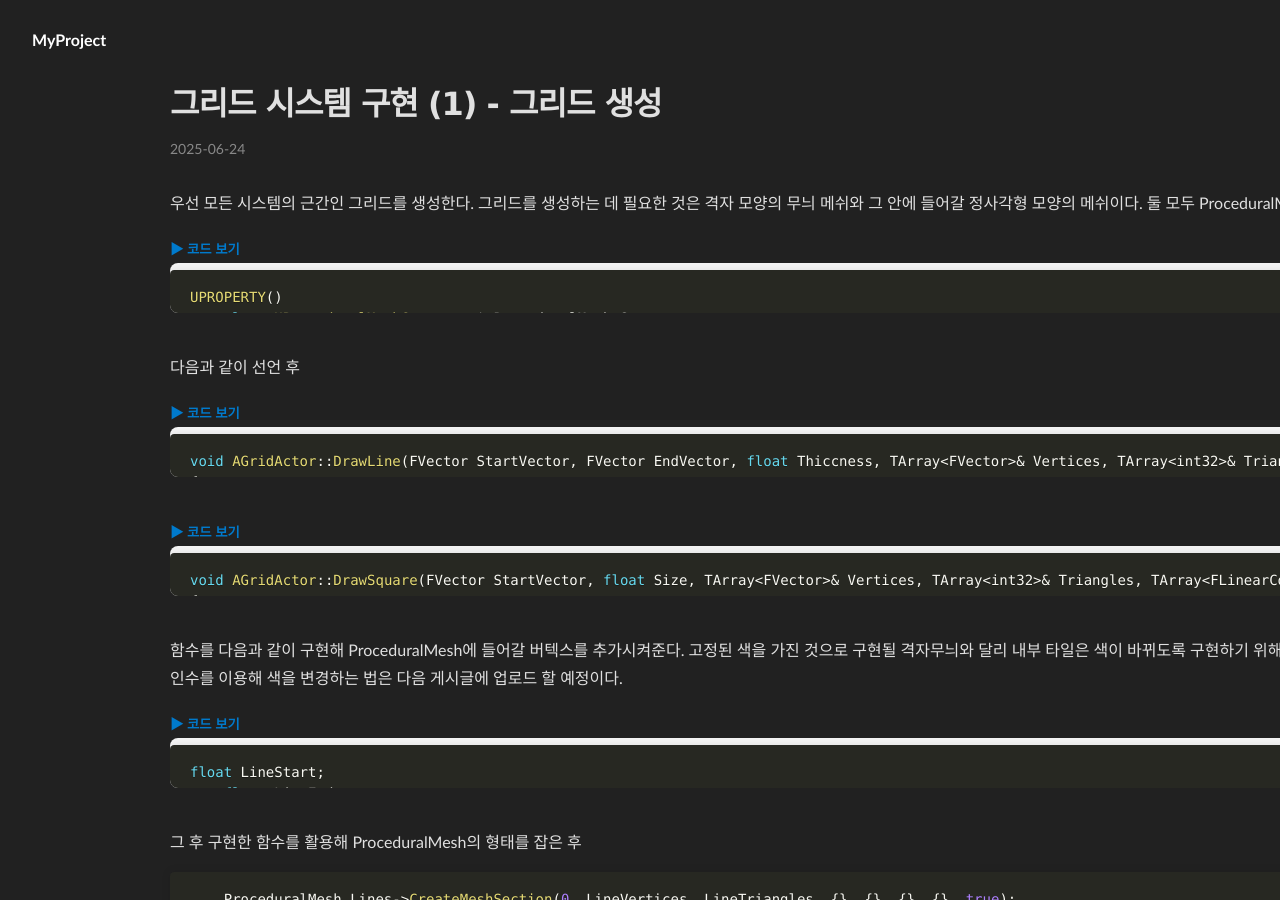
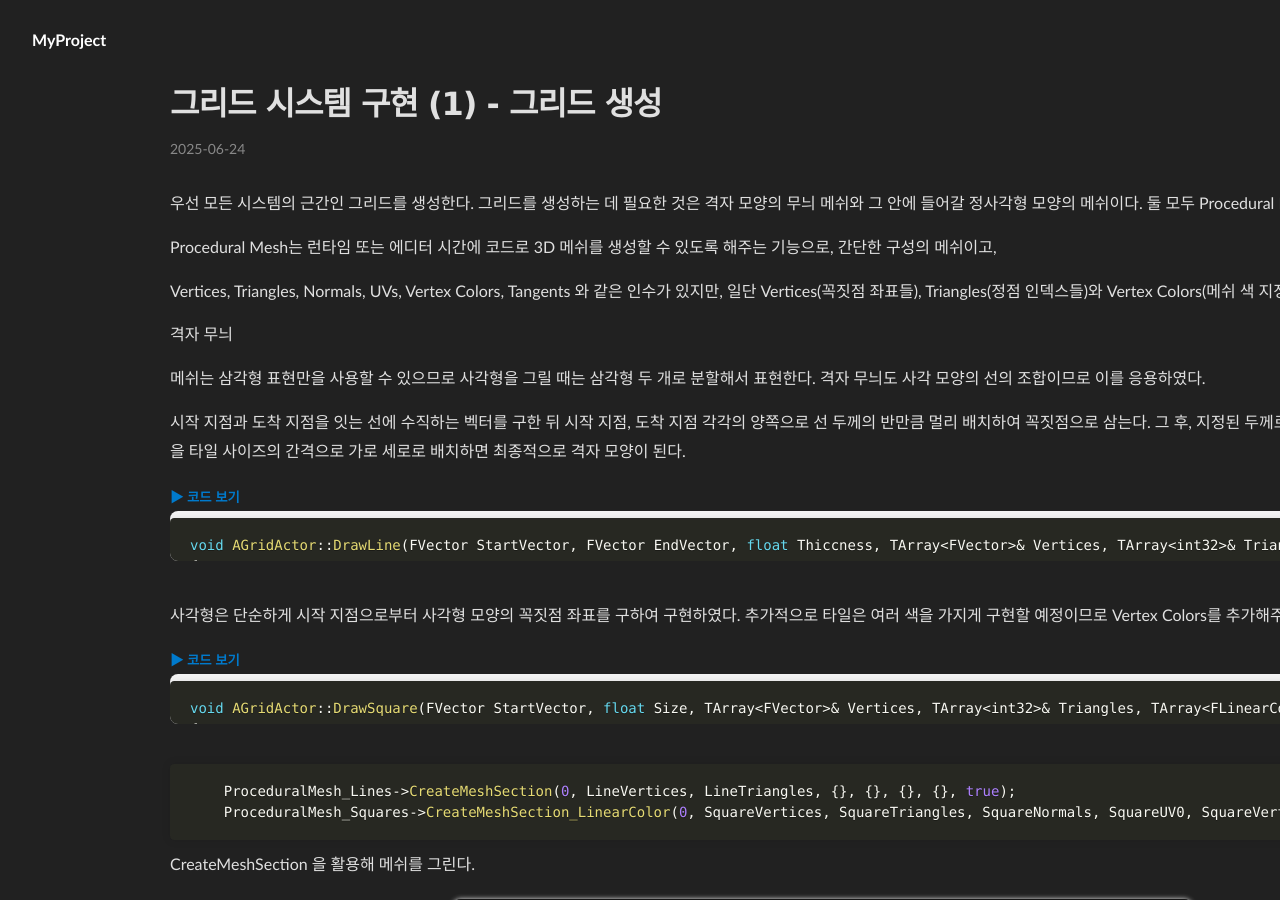
Before and after one commit to sqqaazz/MyProject, a Jekyll site: the page built from _posts/2025-06-24-Grid1.md, in a window 1280 px wide and 900 px high. Built offline with Jekyll 4.4.1, drawn with Linux system fonts in a browser that asks for light colours.

Commit message:
2025-06-28

````diff
--- a/_posts/2025-06-24-Grid1.md
+++ b/_posts/2025-06-24-Grid1.md
@@ -8,45 +8,21 @@
  둘 모두 ProceduralMesh를 활용해 구현하였다."
 ---
  우선 모든 시스템의 근간인 그리드를 생성한다.
-그리드를 생성하는 데 필요한 것은 격자 모양의 무늬 메쉬와 그 안에 들어갈 정사각형 모양의 메쉬이다. 둘 모두 ProceduralMesh를 활용해 구현하였다.
+그리드를 생성하는 데 필요한 것은 격자 모양의 무늬 메쉬와 그 안에 들어갈 정사각형 모양의 메쉬이다. 둘 모두 Procedural Mesh를 활용해 구현하였다.
 
-<div class="code-toggle">
-  <button class="toggle-btn" onclick="this.nextElementSibling.classList.toggle('collapsed')">
-    ▶ 코드 보기
-  </button>
-  <div class="code-block collapsed">
-{% raw %}
-<pre><code class="language-cpp">UPROPERTY()
-	class UProceduralMeshComponent* ProceduralMesh_Squares;
-	UPROPERTY()
-	class UProceduralMeshComponent* ProceduralMesh_Lines;
-
-    void DrawLine(FVector StartVector, FVector EndVector, float Thiccness, TArray&lt;FVector&gt;& Vertices, TArray&lt;int32&gt;& Triangles);
-
-	void DrawSquare(FVector StartVector, float Size, TArray&lt;FVector&gt;& Vertices, TArray&lt;int32&gt;& Triangles, TArray&lt;FLinearColor&gt;& VerterColors);
-
-	float TileSize;
-	int32 Rows;
-	int32 Columns;
-	float LineThiccness;
-	float LineOpacity;
-	float SquareOpacity;
-
-    TArray&lt;FVector&gt; LineVertices;
-	TArray&lt;int32&gt; LineTriangles;
-	TArray&lt;FVector&gt; SquareVertices;
-	TArray&lt;int32&gt; SquareTriangles;
-	TArray&lt;FLinearColor&gt; SquareVertexColors;
-	TArray&lt;FVector&gt; SquareNormals;
-	TArray&lt;FVector2D&gt; SquareUV0;
-</code></pre>
-{% endraw %}
-  </div>
-</div>
-
-다음과 같이 선언 후
+Procedural Mesh는 런타임 또는 에디터 시간에 코드로 3D 메쉬를 생성할 수 있도록 해주는 기능으로, 간단한 구성의 메쉬이고,
 
 
+ Vertices, Triangles, Normals, UVs, Vertex Colors, Tangents 와 같은 인수가 있지만, 일단 Vertices(꼭짓점 좌표들), Triangles(정점 인덱스들)와
+Vertex Colors(메쉬 색 지정) 만을 활용하였다.
+
+격자 무늬
+
+ 메쉬는 삼각형 표현만을 사용할 수 있으므로 사각형을 그릴 때는 삼각형 두 개로 분할해서 표현한다.
+격자 무늬도 사각 모양의 선의 조합이므로 이를 응용하였다.
+
+ 시작 지점과 도착 지점을 잇는 선에 수직하는 벡터를 구한 뒤 시작 지점, 도착 지점 각각의 양쪽으로 선 두께의 반만큼 멀리 배치하여 꼭짓점으로 삼는다.
+그 후, 지정된 두께로 만들어진 가늘고 긴 사각형을 타일 사이즈의 간격으로 가로 세로로 배치하면 최종적으로 격자 모양이 된다.
 
 <div class="code-toggle">
   <button class="toggle-btn" onclick="this.nextElementSibling.classList.toggle('collapsed')">
@@ -84,7 +60,7 @@
   </div>
 </div>
 
-
+  사각형은 단순하게 시작 지점으로부터 사각형 모양의 꼭짓점 좌표를 구하여 구현하였다. 추가적으로 타일은 여러 색을 가지게 구현할 예정이므로 Vertex Colors를 추가해주었다.
 
 <div class="code-toggle">
   <button class="toggle-btn" onclick="this.nextElementSibling.classList.toggle('collapsed')">
@@ -139,53 +115,11 @@
   </div>
 </div>
 
-
-
- 함수를 다음과 같이 구현해 ProceduralMesh에 들어갈 버텍스를 추가시켜준다. 고정된 색을 가진 것으로 구현될 격자무늬와 달리 내부 타일은 색이 바뀌도록 구현하기 위해 별도의 인수를 추가하였다.
-인수를 이용해 색을 변경하는 법은 다음 게시글에 업로드 할 예정이다.
-
-
-
-<div class="code-toggle">
-  <button class="toggle-btn" onclick="this.nextElementSibling.classList.toggle('collapsed')">
-    ▶ 코드 보기
-  </button>
-  <div class="code-block collapsed">
-{% raw %}
-<pre><code class="language-cpp">float LineStart;
-	float LineEnd;
-
-	for (int32 i = 0; i &lt;= Rows; i++)
-	{
-		LineStart = TileSize * i;
-		LineEnd = LineWidth();
-		DrawLine(FVector(LineStart, 0.0f, 5.0f), FVector(LineStart, LineEnd, 5.0f), LineThiccness, LineVertices, LineTriangles);
-	}
-
-	for (int32 i = 0; i &lt;= Columns; i++)
-	{
-		LineStart = TileSize * i;
-		LineEnd = LineHeight();
-		DrawLine(FVector(0.0f, LineStart, 5.0f), FVector(LineEnd, LineStart, 5.0f), LineThiccness, LineVertices, LineTriangles);
-	}
-
-    for (int32 i = 0; i &lt; Rows; i++)
-	{
-	for (int32 j = 0; j &lt; Columns; j++)
-		DrawSquare(FVector(i * TileSize, j * TileSize, 10.0f), TileSize, SquareVertices, SquareTriangles, SquareVertexColors);
-	}
-</code></pre>
-{% endraw %}
-  </div>
-</div>
-
- 그 후 구현한 함수를 활용해 ProceduralMesh의 형태를 잡은 후
-
 ```cpp
 	ProceduralMesh_Lines->CreateMeshSection(0, LineVertices, LineTriangles, {}, {}, {}, {}, true);
 	ProceduralMesh_Squares->CreateMeshSection_LinearColor(0, SquareVertices, SquareTriangles, SquareNormals, SquareUV0, SquareVertexColors, {}, true);
 ```
- CreateMeshSection 을 활용해 메쉬를 그린다.
+CreateMeshSection 을 활용해 메쉬를 그린다.
 
 
 <img src="{{ '/assets/images/DrawGrid1.png' | relative_url }}" alt="결과" style="width: 70%; margin: 20px auto; display: block; border-radius: 8px;">
````
Also changed, not shown: 1 other file.
